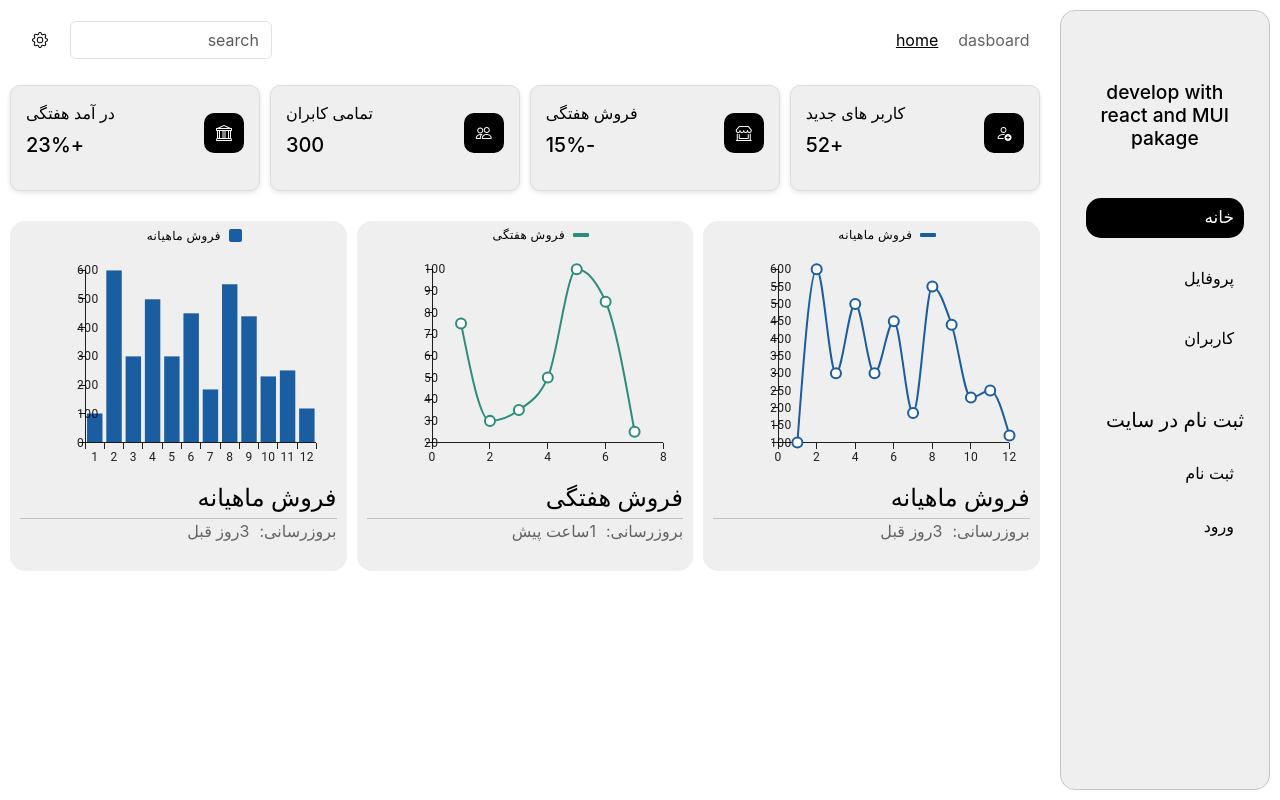
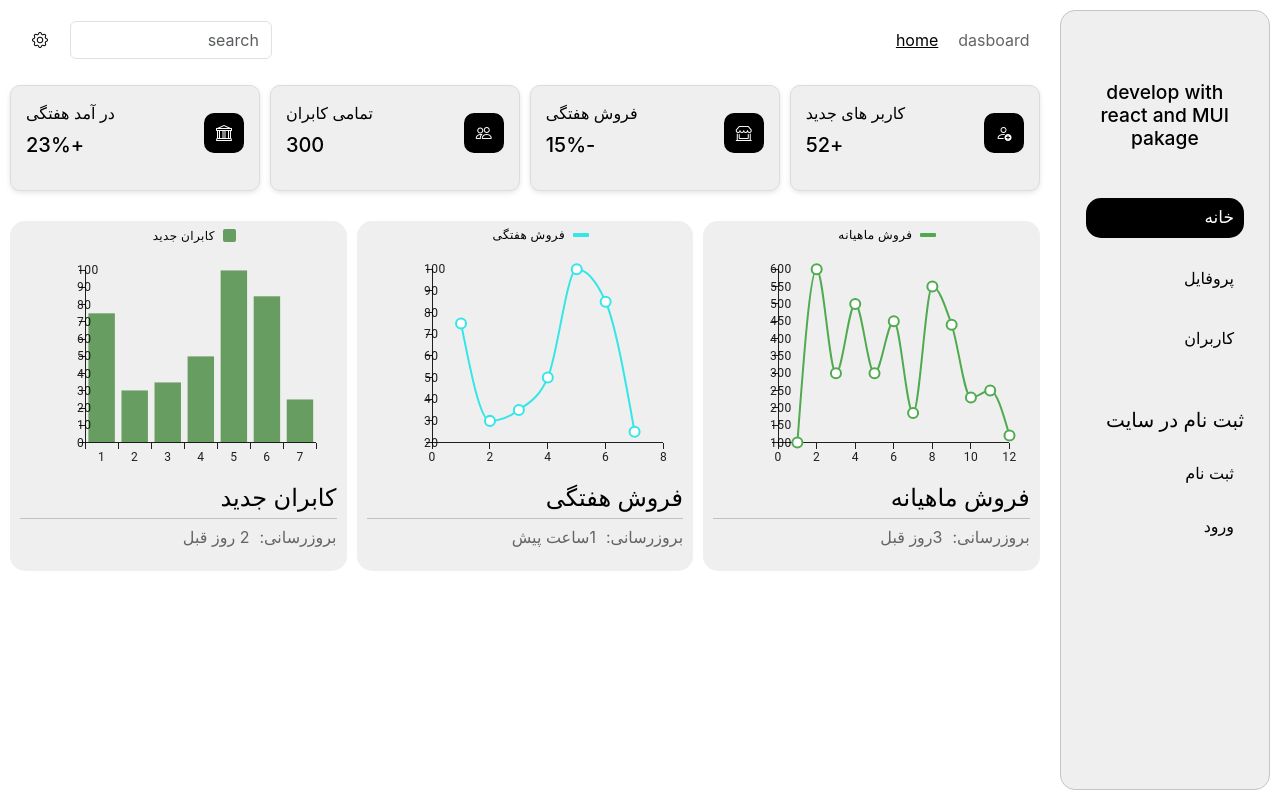
Before and after one commit to rhmanimohammad37-ship-it/admin-panel, a React (Create React App) app in the folder admin-panel/: page / in a window 1280 px wide. Built offline with nearby package versions, Linux system fonts and the light colour scheme.

Commit message:
tes : i changed some styles

```diff
--- a/admin-panel/src/components/bar-chart/bar-chart.css
+++ b/admin-panel/src/components/bar-chart/bar-chart.css
@@ -41,6 +41,8 @@
   height: 15%;
   width: 100%;
   /* background-color: gray; */
+  display: flex;
+  align-items: center;
 }
 .footer-text {
   color: var(--secondry-color);
--- a/admin-panel/src/pages/home/home.js
+++ b/admin-panel/src/pages/home/home.js
@@ -37,15 +37,24 @@ export default function Home() {
       data: [100, 600, 300, 500, 300, 450, 185, 550, 440, 230, 250, 120],
       xAxis: [1, 2, 3, 4, 5, 6, 7, 8, 9, 10, 11, 12],
       label: "فروش  ماهیانه",
-      color: "#1a5da0ff",
-      update: '3روز قبل'
+      color: "#50ab50ff",
+      update: "3روز قبل",
     },
     {
       data: [75, 30, 35, 50, 100, 85, 25],
       xAxis: [1, 2, 3, 4, 5, 6, 7],
       label: "فروش هفتگی",
-      color: "#2b8d7bff",
-      update: '1ساعت پیش'
+      color: "#36e6e6ff",
+      update: "1ساعت پیش",
+    },
+  ];
+  const barChartArry = [
+    {
+      data: [75, 30, 35, 50, 100, 85, 25],
+      xAxis: [1, 2, 3, 4, 5, 6, 7],
+      label: "کابران جدید ",
+      color: "#679d60ff",
+      update: "2 روز قبل",
     },
   ];
   return (
@@ -66,7 +75,7 @@ export default function Home() {
           {chartsArray.map((chart) => (
             <LineChartComponent {...chart} />
           ))}
-          <BarChartComponent {...chartsArray[0]}/>
+          <BarChartComponent {...barChartArry[0]} />
         </section>
       </div>
     </div>
```
